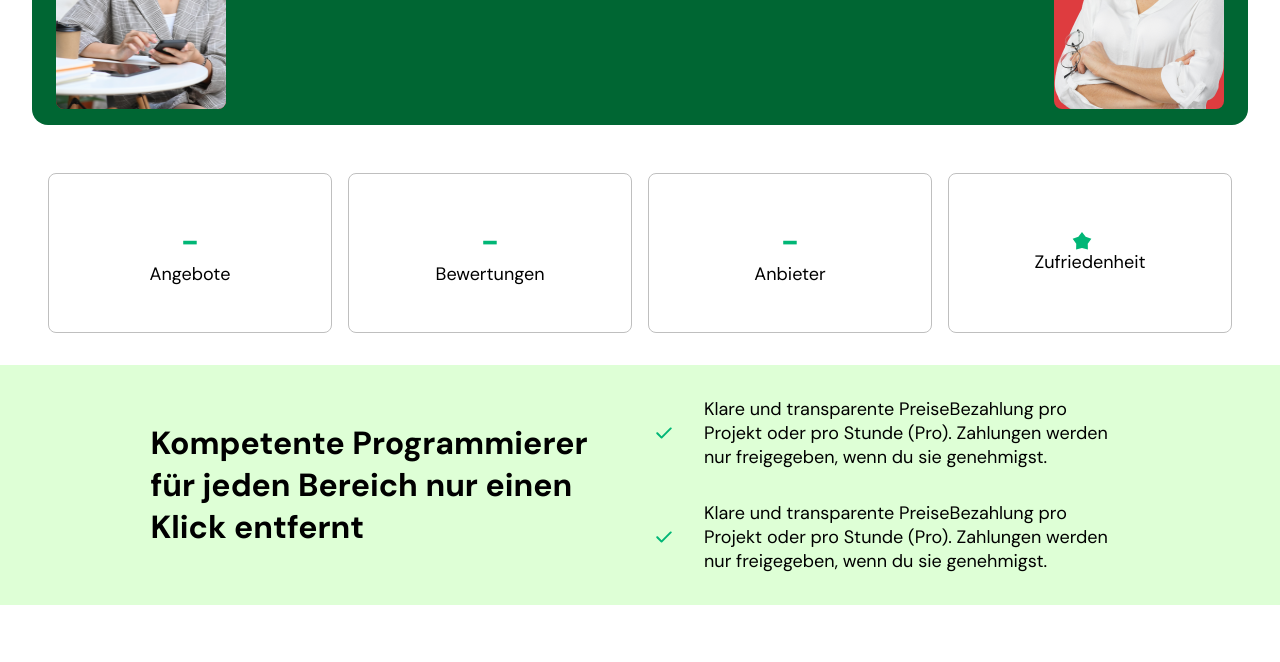
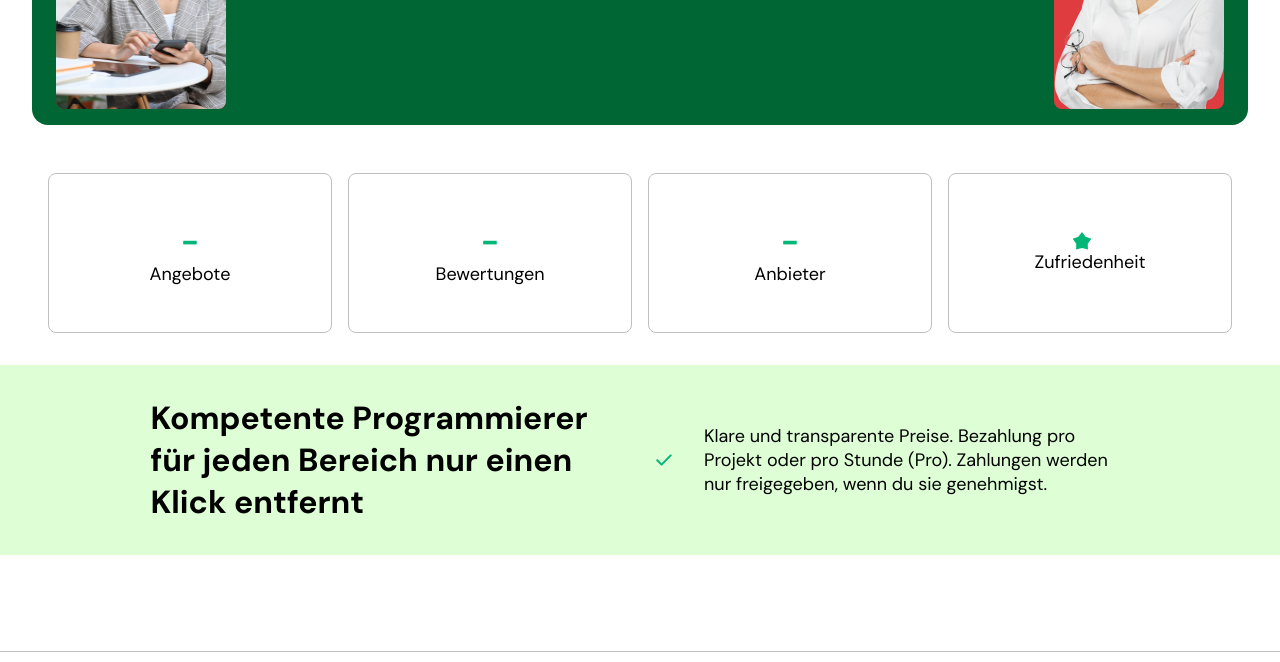
Before and after one commit to DanielSchn/coderr-frontend, a plain HTML site: page index.html in a window 1280 px wide. Shown: the part 606-1268 px from the top of the page. Drawn offline with Linux system fonts and the light colour scheme; no server answers.

Commit message:
small clean corrections

```diff
--- a/index.html
+++ b/index.html
@@ -96,14 +96,7 @@
                     <div class="d_flex_cc_gl">
                         <img src="./assets/icons/check.svg" alt="" srcset="">
                         <p>
-                            Klare und transparente PreiseBezahlung pro Projekt oder pro Stunde (Pro). Zahlungen werden
-                            nur freigegeben, wenn du sie genehmigst.
-                        </p>
-                    </div>
-                    <div class="d_flex_cc_gl">
-                        <img src="./assets/icons/check.svg" alt="" srcset="">
-                        <p>
-                            Klare und transparente PreiseBezahlung pro Projekt oder pro Stunde (Pro). Zahlungen werden
+                            Klare und transparente Preise. Bezahlung pro Projekt oder pro Stunde (Pro). Zahlungen werden
                             nur freigegeben, wenn du sie genehmigst.
                         </p>
                     </div>
```
Also changed, not shown: 1 other file.
